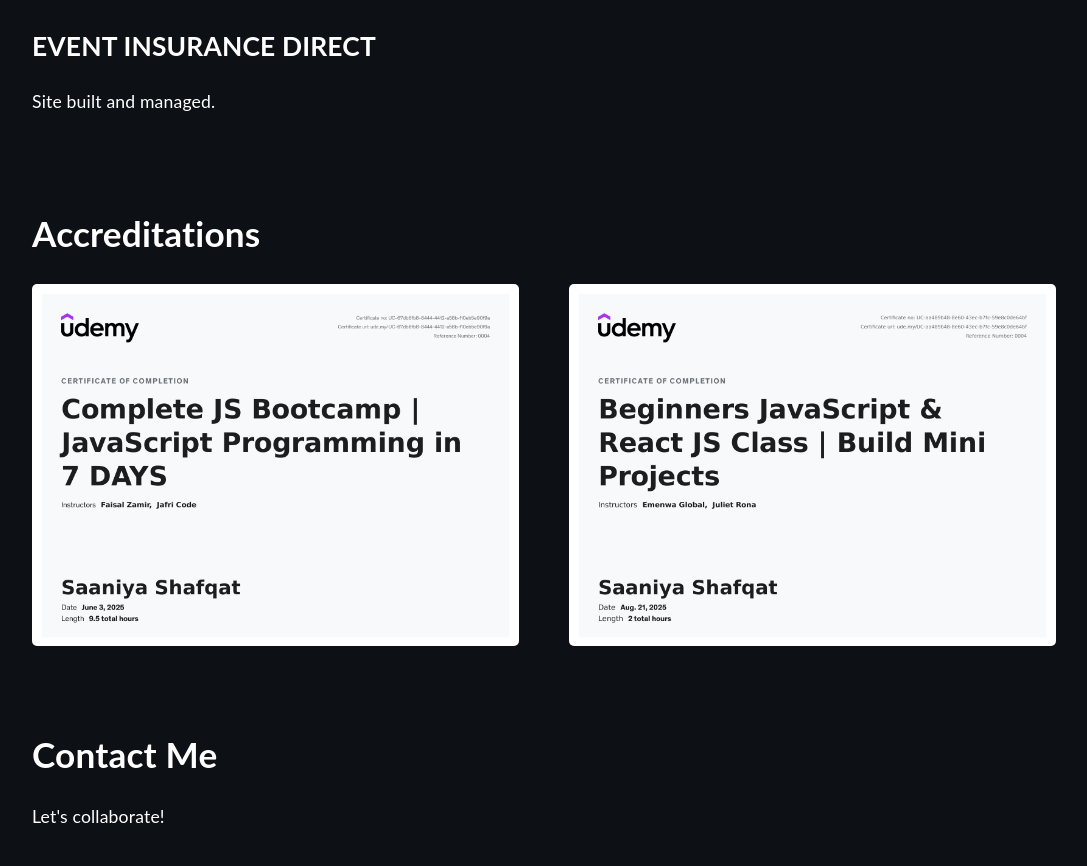
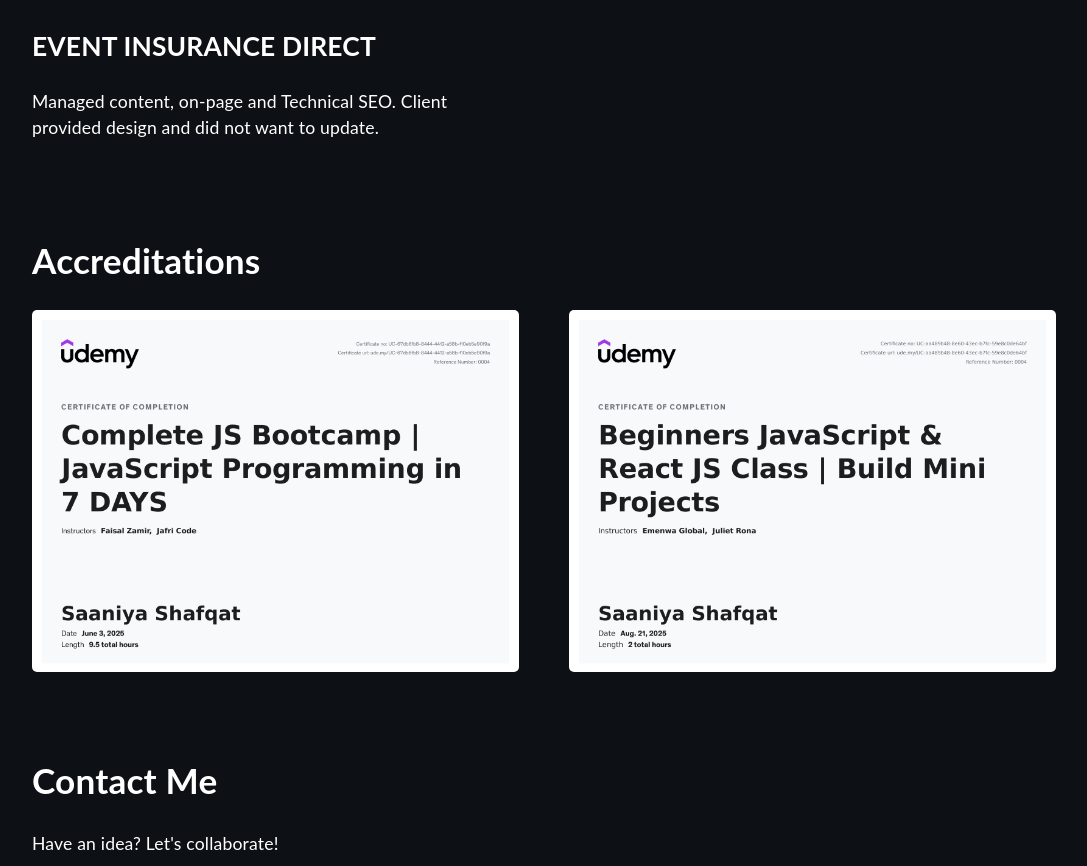
Before and after one commit to SaaniyaShafqat/portfolio, a React (Create React App) app: page / in a window 1280 px wide. Shown: the part 6312-7178 px from the top of the page, without its empty margins (96-1183 px from the left). Built offline with nearby package versions, Linux system fonts and the light colour scheme.

Commit message:
Update wording

```diff
--- a/src/components/Contact.tsx
+++ b/src/components/Contact.tsx
@@ -52,7 +52,7 @@ function Contact() {
       <div className="items-container">
         <div className="contact_wrapper">
           <h1>Contact Me</h1>
-          <p>Let's collaborate!</p>
+          <p>Have an idea? Let's collaborate!</p>
           <Box
             ref={form}
             component="form"
--- a/src/components/Projects.tsx
+++ b/src/components/Projects.tsx
@@ -34,7 +34,7 @@ function Projects() {
             <div className="project">
                 <a href="https://www.eventinsurancedirect.co.uk/" target="_blank" rel="noreferrer"><img src={proj05} className="zoom" alt="thumbnail" width="100%"/></a>
                 <a href="https://www.eventinsurancedirect.co.uk/" target="_blank" rel="noreferrer"><h2>EVENT INSURANCE DIRECT</h2></a>
-                <p>Site built and managed.</p>
+                <p>Managed content, on-page and Technical SEO. Client provided design and did not want to update.</p>
             </div>
         </div>
     </div>
```
